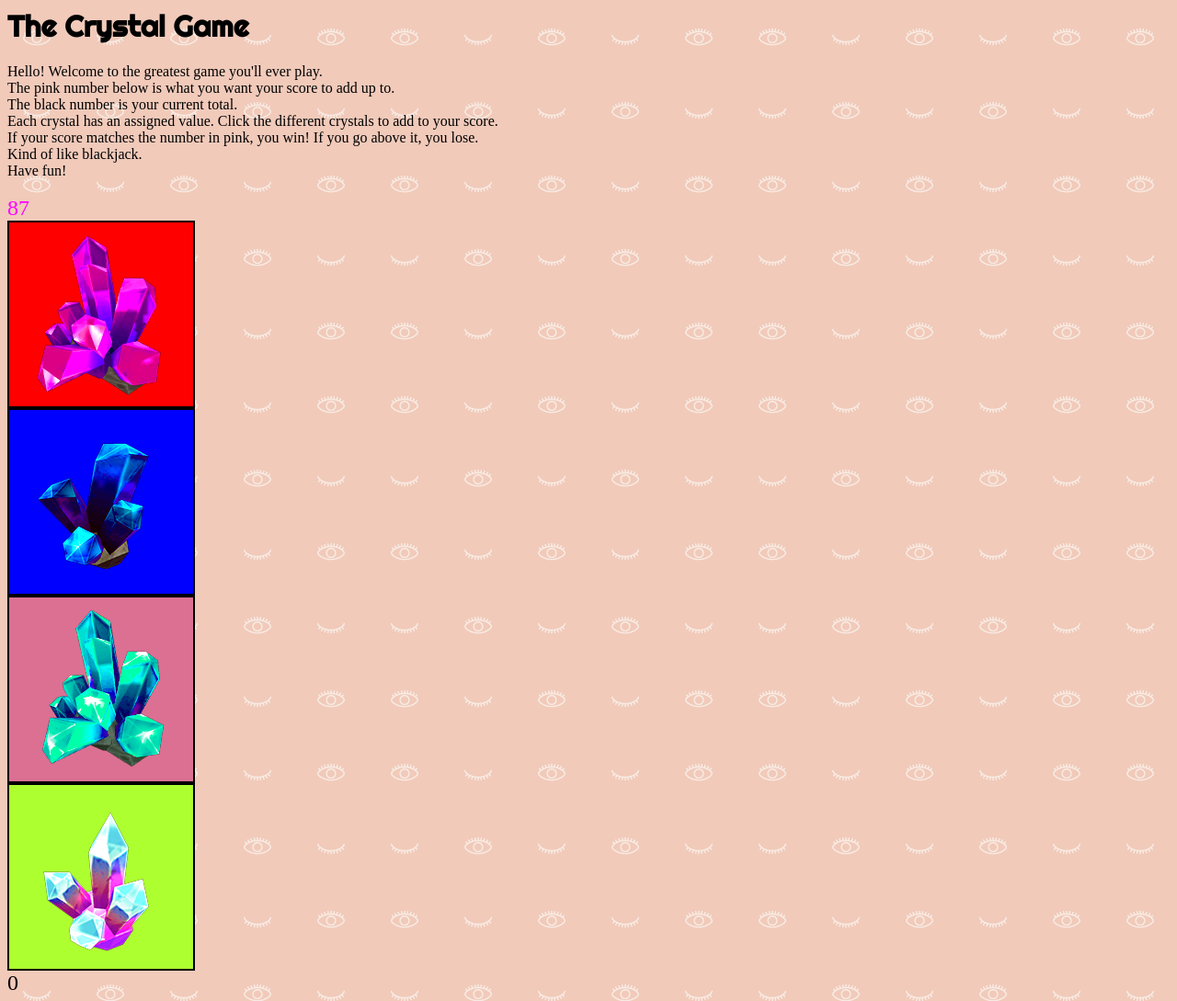
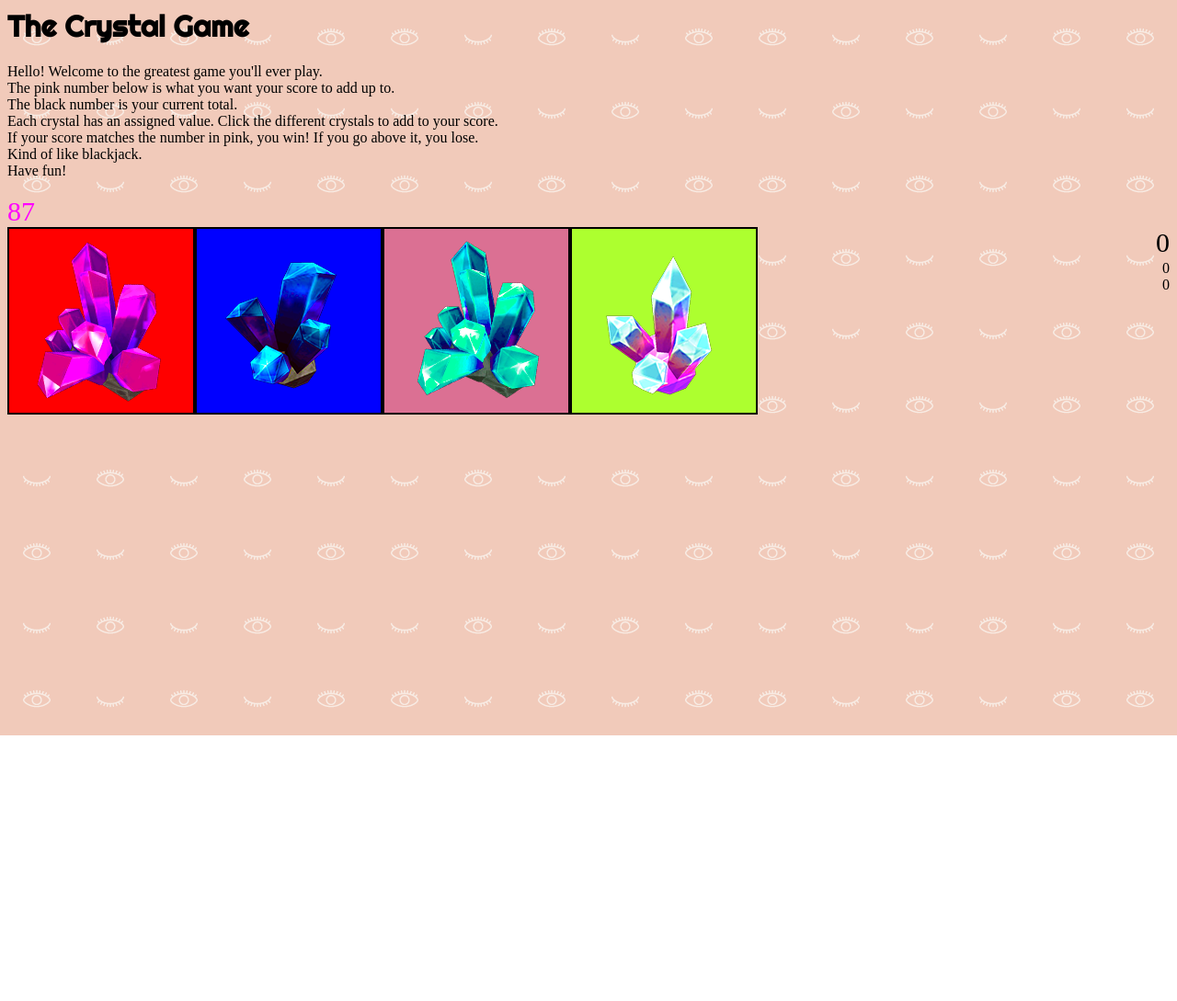
Before and after one commit to brigedahernandez/unit-4-game, a plain HTML site: page index.html in a window 1280 px wide. Shown: the top 1089 px of the page at 92% size. After the commit the page ends 800 px from the top, so only its background shows below. Drawn offline with nearby package versions, Linux system fonts and the light colour scheme.

Commit message:
Almost done, need sleep

```diff
--- a/assets/css/crystals.css
+++ b/assets/css/crystals.css
@@ -6,6 +6,9 @@ font-family: 'Righteous', cursive;
 body {
     background-image: url("../images/lashes/lashes.png");
 }
+
+
+
 
 
 .crystal {
@@ -18,37 +21,46 @@ height: 200px;
 
 .end-goal {
 color: fuchsia;
-font-size: 24px;
+font-size: 30px;
 }
 
 .user-score {
+    float: right;
 color: #000000;
-font-size: 24px;
+font-size: 30px;
+}
+
+.winning {
+    float:right;
+}
+
+.notwinning {
+    float:right
 }
 
 #crystalone {
-
+    float:left;
     background-color: red;
 background-image: url("../images/pinkcrystal.png");
 background-position: center
 }
 
 #crystaltwo {
-
+    float:left;
     background-color: blue;
     background-image: url("../images/bluecrystal.png");
     background-position: center
     }
 
 #crystalthree {
-
+    float:left;
         background-color: palevioletred;
         background-image: url("../images/greencrystal.png");
         background-position: center
         }
 
 #crystalfour {
-
+    float:left;
     background-color: greenyellow;
     background-image: url("../images/prettycrystal.png");
     background-position: center
```
Also changed, not shown: index.html (+1 -0 lines).
